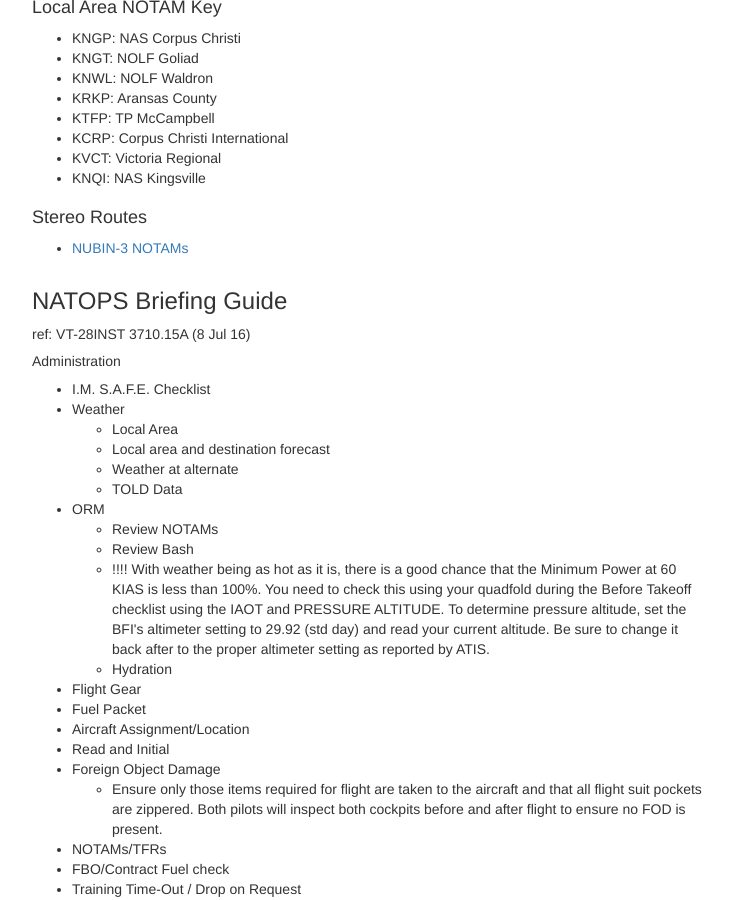
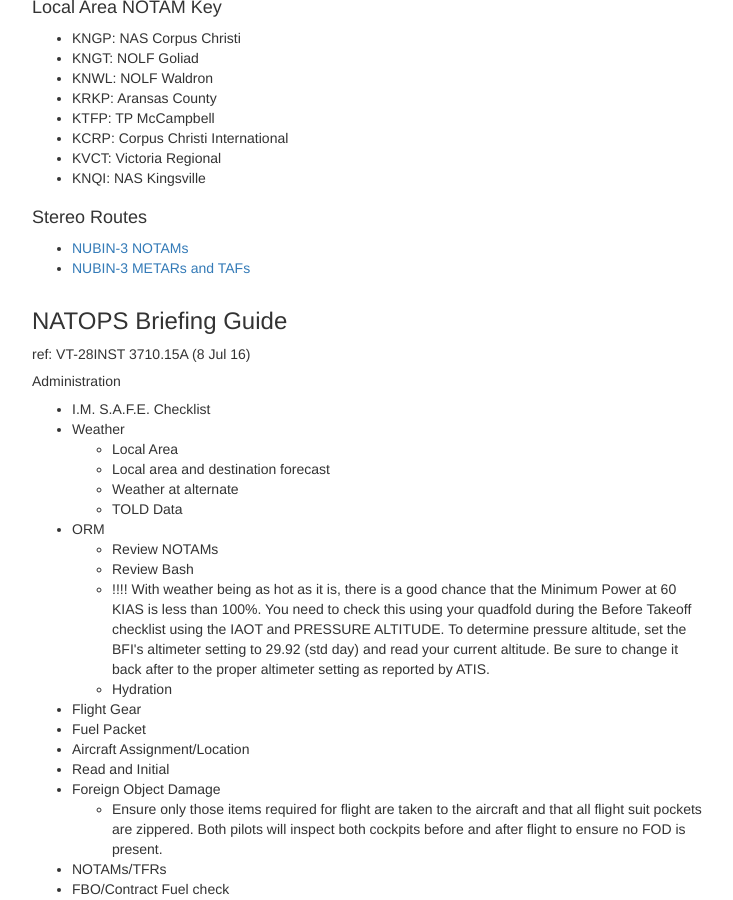
Before and after one commit to courserules/courserules.github.io, a Jekyll site: the page built from brief.html, in a window 1280 px wide and 900 px high, scrolled down 578 px. Shown: the whole window, without its empty margins (23-756 px from the left). Built offline with Jekyll 4.4.1, drawn with Linux system fonts in a browser that asks for light colours.

Commit message:
NUBIN-3 weather added

```diff
--- a/brief.html
+++ b/brief.html
@@ -51,6 +51,7 @@
 			<h4>Stereo Routes</h4>
 			<ul>
 				<li><a href="https://www.notams.faa.gov/dinsQueryWeb/queryRetrievalMapAction.do?method=displayByICAOs&reportType=RAW&formatType=DOMESTIC&retrieveLocId=kngp+kcrp+kpsx+kvct+ktfp+kt69+krkp+kpkv&actionType=notamRetrievalByICAOs" target="_blank">NUBIN-3 NOTAMs</a></li>
+				<li><a href="http://www.aviationweather.gov/adds/metars?station_ids=kngp+ktfp+kcrp+krkp+kpkv+kpsx+kvct&std_trans=standard&chk_metars=on&hoursStr=most+recent+only&chk_tafs=on&submitmet=Submit" target="_blank">NUBIN-3 METARs and TAFs</a></li>
 			</ul>
 
 		</div><!-- /span -->
```
